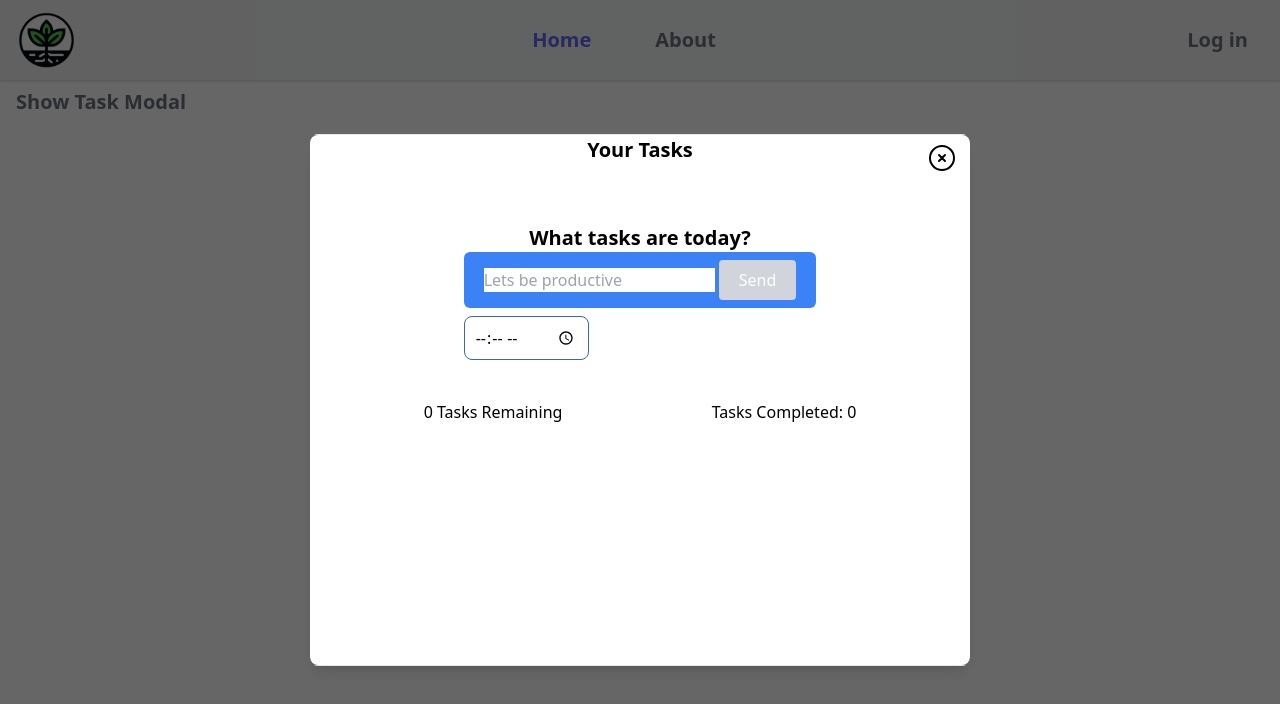
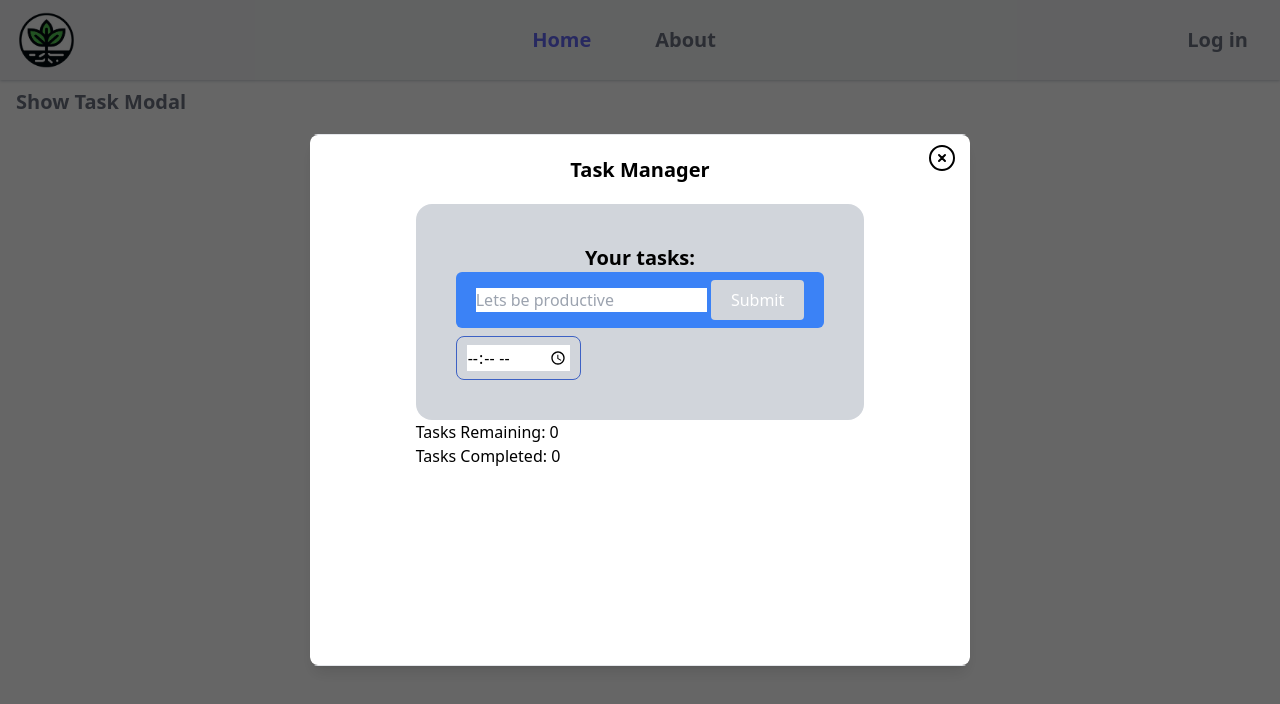
Before and after one commit to DootDoot4567/hack-demo, a SvelteKit app in the folder my-app/: page /home in a window 1280 px wide. Both pictures are taken after a click on the button "Show Task Modal". Shown: the top 704 px of the page. Built offline with nearby package versions, Linux system fonts and the light colour scheme; no server answers.

Commit message:
restyled modal task manager

```diff
--- a/my-app/src/Components/Card.svelte
+++ b/my-app/src/Components/Card.svelte
@@ -1,3 +1,3 @@
-<div class="relative bg-white rounded-2xl p-[40px] mt-[20px]">
+<div class="relative bg-gray-300 rounded-2xl p-[40px] mt-[20px]">
     <slot></slot>
 </div>
--- a/my-app/src/Components/TaskAdder.svelte
+++ b/my-app/src/Components/TaskAdder.svelte
@@ -34,12 +34,12 @@
  </script>
  <Card>
    <header class="max-[400px]: margin-auto ">
-     <h2 class="text-xl font-semibold text-center">What tasks are today?</h2>
+     <h2 class="text-xl font-semibold text-center">Your tasks:</h2>
    </header>
    <form on:submit|preventDefault = {handleSubmit}>
    <div class="text-black border-0 rounded-md px-5 py-2 bg-blue-500 text-base cursor-pointer transition-colors duration-300 ease-in-out hover:bg-blue-700">
      <input type="text" on:input={handleInput} bind:value = {text} placeholder="Lets be productive">
-     <Button disabled={btnDisabled} type="submit">Send</Button>
+     <Button disabled={btnDisabled} type="submit">Submit</Button>
    </div>
    <TimePicker bind:time={selectedTime} />
    {#if message}
--- a/my-app/src/Components/TaskItem.svelte
+++ b/my-app/src/Components/TaskItem.svelte
@@ -8,8 +8,13 @@
     }
 </script>
 
-<Card>
-    <button class="absolute right-3 mt-3 mr-5 cursor-pointer bg-none border-none" on:click={() =>handleDelete(item.id)}>X</button>
+<Card class="flex">
+
+    <button class="absolute right-3 mr-5 cursor-pointer bg-none border-none" on:click={() =>handleDelete(item.id)}>
+        <svg xmlns="http://www.w3.org/2000/svg" fill="none" viewBox="0 0 24 24" stroke-width="1.5" stroke="currentColor" class="size-6">
+        <path stroke-linecap="round" stroke-linejoin="round" d="M9 12.75 11.25 15 15 9.75M21 12a9 9 0 1 1-18 0 9 9 0 0 1 18 0Z" />
+      </svg>
+    </button>
     <p class="text-display">
         {item.text}
     </p>
--- a/my-app/src/Components/TaskStats.svelte
+++ b/my-app/src/Components/TaskStats.svelte
@@ -2,7 +2,7 @@
     export let count
     export let finished
 </script>
-<div class="flex justify-between items-center">
-    <h4>{count} Tasks Remaining </h4>
+<div class="flex flex-col right-0">
+    <h4>Tasks Remaining: {count}</h4>
     <h4>Tasks Completed: {finished}</h4>
 </div>
--- a/my-app/src/routes/Nested/Task.svelte
+++ b/my-app/src/routes/Nested/Task.svelte
@@ -21,7 +21,7 @@ const deleteTask = (e) => {
 }
 </script>
 
-<main class="w-[100%] h-[100%] bg-transparent">
+<main class="flex flex-col w-[100%] h-[100%] bg-transparent">
     <TaskAdder on:add-task={addTask} />
     <TaskStats {count} {finished}/>
     <TaskList {task} on:delete-task={deleteTask} />
--- a/my-app/src/routes/Nested/TaskModal.svelte
+++ b/my-app/src/routes/Nested/TaskModal.svelte
@@ -10,7 +10,7 @@
 
 <Modal modalKey="task">
     <div class="flex flex-col items-center justify-center w-[660px] h-[530px] bg-white rounded-lg shadow-lg pb-64">
-        <h2 class="text-xl font-semibold pt-4">Your Tasks</h2>
+        <h2 class="text-xl font-semibold pt-20">Task Manager</h2>
         <!-- Task content goes here -->
         <div class="">
             <Task/>
```
